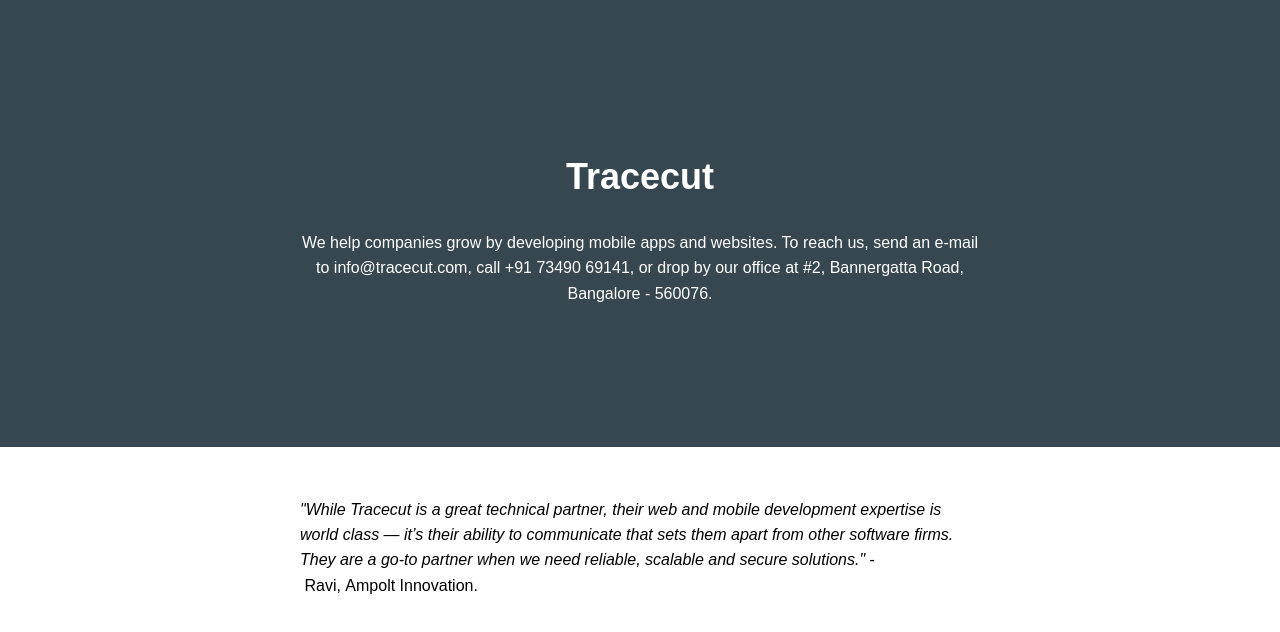
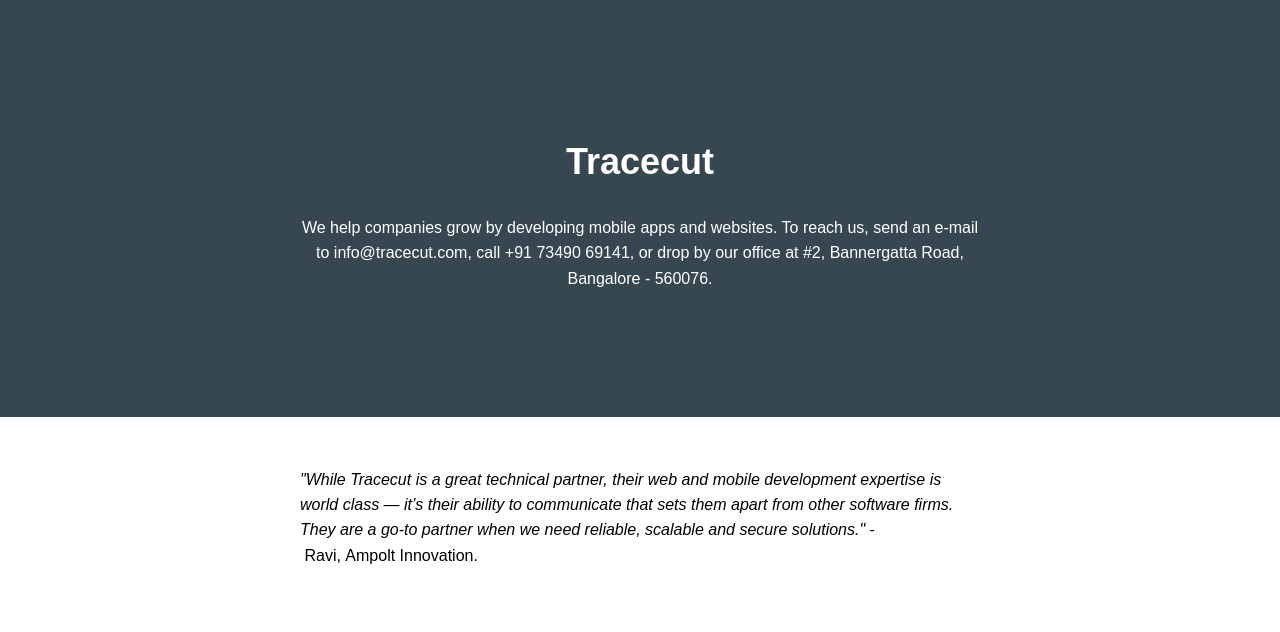
Before and after one commit to wiseshinobi/tracecut, a plain HTML site: page index.html in a window 1280 px wide. Drawn offline with Linux system fonts and the light colour scheme.

Commit message:
Minor fix

```diff
--- a/index.html
+++ b/index.html
@@ -22,8 +22,8 @@
         .carousel {
             background-color: #37474f;
             color: white;
-            padding-top: 125px;
-            padding-bottom: 125px;
+            padding-top: 110px;
+            padding-bottom: 110px;
             padding-left: 10px;
             padding-right: 10px;
             margin-bottom: 50px;
```
